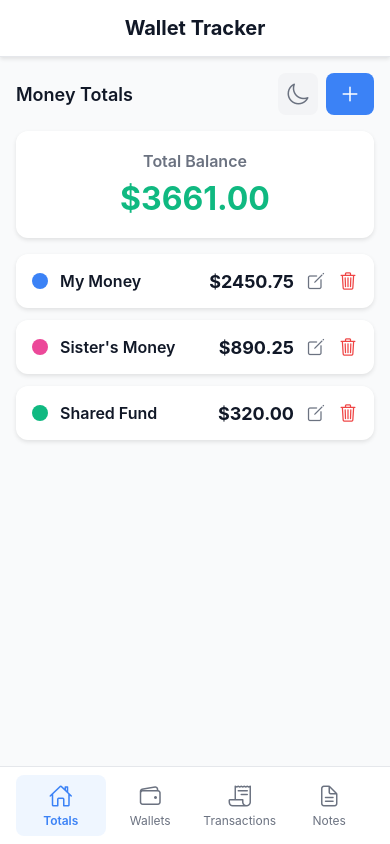
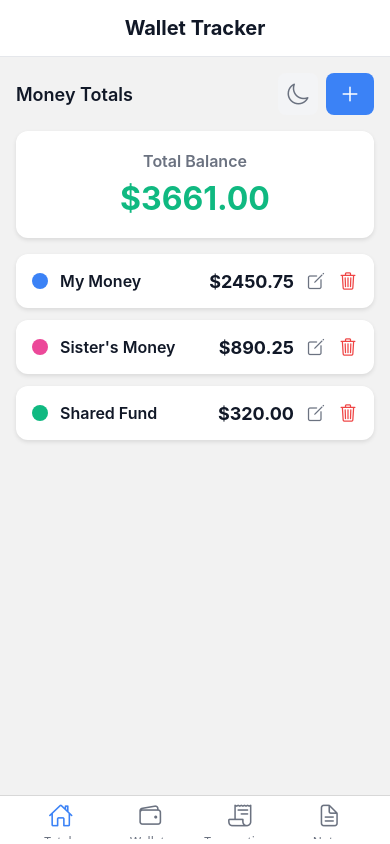
Before and after one commit to El-Yankee/wallet-tracker-app, a React Native app: screen / in a window 390 px wide. Built offline with nearby package versions, Linux system fonts and the light colour scheme.

Commit message:
cambiamos a stack navigator y cambiamos la barra inferior de navegacion, todavia tenemos solapamiento

```diff
--- a/App.tsx
+++ b/App.tsx
@@ -1,8 +1,10 @@
-import type React from "react";
-import { useEffect } from "react";
+import React, { useEffect } from "react";
 import { SafeAreaView, StatusBar } from "react-native";
+import { NavigationContainer } from "@react-navigation/native";
+import { createStackNavigator } from "@react-navigation/stack";
+import { createBottomTabNavigator } from "@react-navigation/bottom-tabs";
+import { Ionicons } from "@expo/vector-icons";
 import { AppHeader } from "./src/Components/AppHeader";
-import { BottomNavigation } from "./src/Components/BottomNavigation";
 import { TotalsScreen } from "./src/Screens/TotalsScreen";
 import { WalletsScreen } from "./src/Screens/WalletsScreen";
 import { TransactionsScreen } from "./src/Screens/TransactionsScreen";
@@ -10,28 +12,46 @@ import { NotesScreen } from "./src/Screens/NotesScreen";
 import { AppProvider, useAppContext } from "./src/Context/AppContext";
 import { styles, darkStyles } from "./src/Styles/AppStyles";
 
+const Stack = createStackNavigator();
+const Tab = createBottomTabNavigator();
+
+const MainTabs: React.FC = () => {
+  const { isDarkMode } = useAppContext();
+  const currentStyles = isDarkMode ? darkStyles : styles;
+
+  return (
+    <Tab.Navigator
+      screenOptions={({ route }) => ({
+        headerShown: false,
+        tabBarStyle: currentStyles.bottomNav,
+        tabBarIcon: ({ color, size }) => {
+          let iconName: string = "home-outline";
+          if (route.name === "Totals") iconName = "home-outline";
+          if (route.name === "Wallets") iconName = "wallet-outline";
+          if (route.name === "Transactions") iconName = "receipt-outline";
+          if (route.name === "Notes") iconName = "document-text-outline";
+          return <Ionicons name={iconName as any} size={size} color={color} />;
+        },
+        tabBarActiveTintColor: "#3b82f6",
+        tabBarInactiveTintColor: currentStyles.iconColor.color,
+        tabBarLabelStyle: currentStyles.navText,
+      })}
+    >
+      <Tab.Screen name="Totals" component={TotalsScreen} />
+      <Tab.Screen name="Wallets" component={WalletsScreen} />
+      <Tab.Screen name="Transactions" component={TransactionsScreen} />
+      <Tab.Screen name="Notes" component={NotesScreen} />
+    </Tab.Navigator>
+  );
+};
+
 const AppContent: React.FC = () => {
-  const { activeTab, isDarkMode, loadAllData } = useAppContext();
+  const { isDarkMode, loadAllData } = useAppContext();
   const currentStyles = isDarkMode ? darkStyles : styles;
 
   useEffect(() => {
     loadAllData();
   }, []);
-
-  const renderScreen = () => {
-    switch (activeTab) {
-      case "totals":
-        return <TotalsScreen />;
-      case "wallets":
-        return <WalletsScreen />;
-      case "transactions":
-        return <TransactionsScreen />;
-      case "notes":
-        return <NotesScreen />;
-      default:
-        return <TotalsScreen />;
-    }
-  };
 
   return (
     <SafeAreaView
@@ -45,8 +65,9 @@ const AppContent: React.FC = () => {
         backgroundColor={currentStyles.background.backgroundColor}
       />
       <AppHeader />
-      {renderScreen()}
-      <BottomNavigation />
+      <NavigationContainer>
+        <MainTabs />
+      </NavigationContainer>
     </SafeAreaView>
   );
 };
--- a/app.json
+++ b/app.json
@@ -1,6 +1,6 @@
 {
   "expo": {
-    "name": "wallet-tracker",
+    "name": "Wallet Tracker",
     "slug": "wallet-tracker",
     "version": "1.0.0",
     "orientation": "portrait",
--- a/src/Components/BottomNavigation.tsx
+++ b/src/Components/BottomNavigation.tsx
@@ -1,36 +1,40 @@
-import type React from "react";
+import React from "react";
 import { View, TouchableOpacity, Text } from "react-native";
 import { Ionicons } from "@expo/vector-icons";
+import { useNavigation, NavigationProp } from "@react-navigation/native";
 import { useAppContext } from "../Context/AppContext";
 import type { TabType } from "../Types";
 import { styles, darkStyles } from "../Styles/AppStyles";
 
 const NAV_ITEMS = [
   {
-    key: "totals" as TabType,
+    key: "Totals" as TabType,
     icon: "home-outline" as keyof typeof Ionicons.glyphMap,
     label: "Totals",
   },
   {
-    key: "wallets" as TabType,
+    key: "Wallets" as TabType,
     icon: "wallet-outline" as keyof typeof Ionicons.glyphMap,
     label: "Wallets",
   },
   {
-    key: "transactions" as TabType,
+    key: "Transactions" as TabType,
     icon: "receipt-outline" as keyof typeof Ionicons.glyphMap,
     label: "Transactions",
   },
   {
-    key: "notes" as TabType,
+    key: "Notes" as TabType,
     icon: "document-text-outline" as keyof typeof Ionicons.glyphMap,
     label: "Notes",
   },
 ];
 
 export const BottomNavigation: React.FC = () => {
-  const { activeTab, setActiveTab, isDarkMode } = useAppContext();
+  const { isDarkMode } = useAppContext();
   const currentStyles = isDarkMode ? darkStyles : styles;
+  const navigation = useNavigation<NavigationProp<any>>();
+  const currentRoute =
+    navigation.getState().routes[navigation.getState().index]?.name;
 
   return (
     <View style={currentStyles.bottomNav}>
@@ -39,21 +43,27 @@ export const BottomNavigation: React.FC = () => {
           key={item.key}
           style={[
             currentStyles.navItem,
-            activeTab === item.key && currentStyles.activeNavItem,
+            currentRoute === item.key && currentStyles.activeNavItem,
           ]}
-          onPress={() => setActiveTab(item.key)}
+          onPress={() => {
+            if (currentRoute !== item.key) {
+              navigation.navigate(item.key);
+            }
+          }}
         >
           <Ionicons
             name={item.icon}
             size={24}
             color={
-              activeTab === item.key ? "#3b82f6" : currentStyles.iconColor.color
+              currentRoute === item.key
+                ? "#3b82f6"
+                : currentStyles.iconColor.color
             }
           />
           <Text
             style={[
               currentStyles.navText,
-              activeTab === item.key && currentStyles.activeNavText,
+              currentRoute === item.key && currentStyles.activeNavText,
             ]}
           >
             {item.label}
```
Also changed, not shown: package.json (+7 -2 lines), 1 other file (tests, documents, lock files or other folders).
